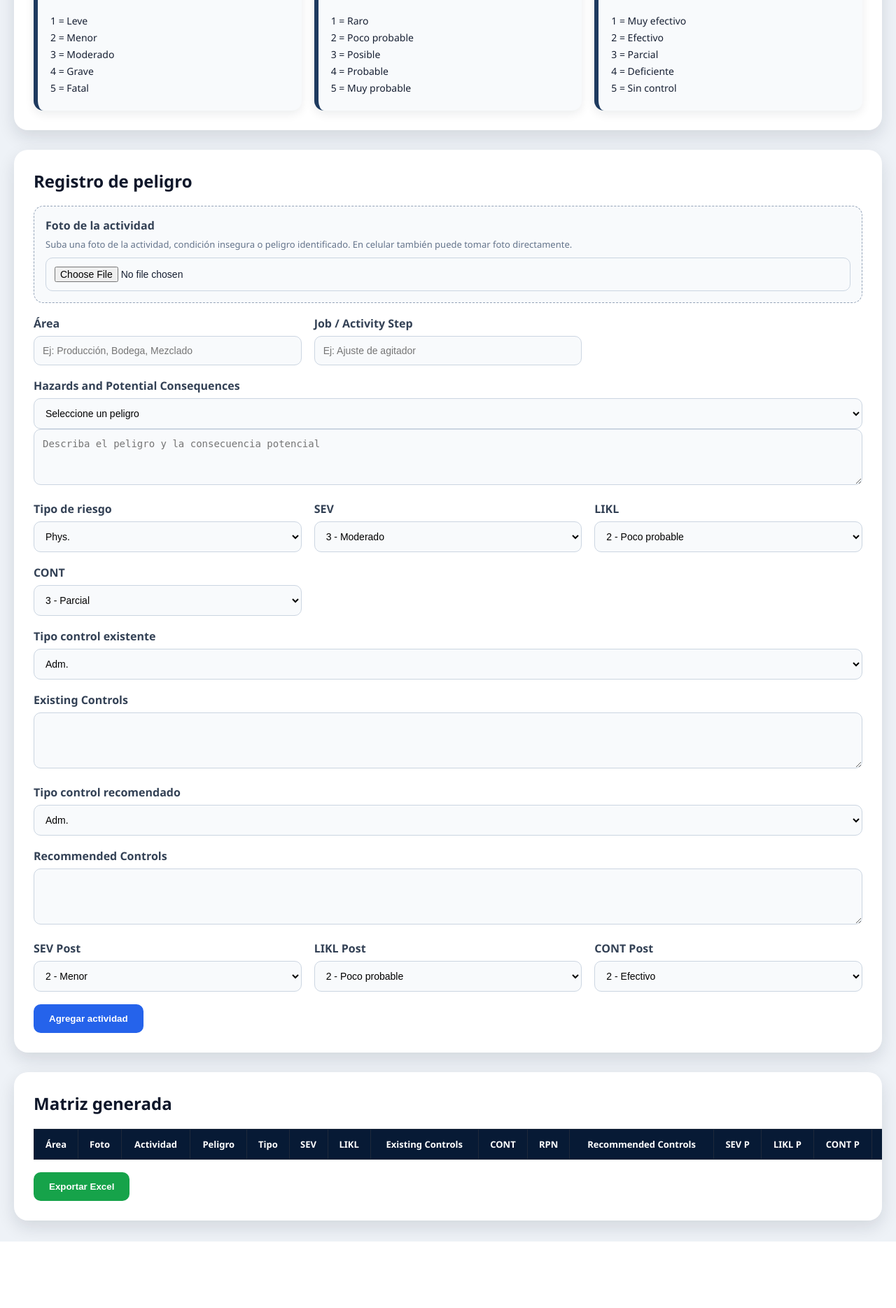
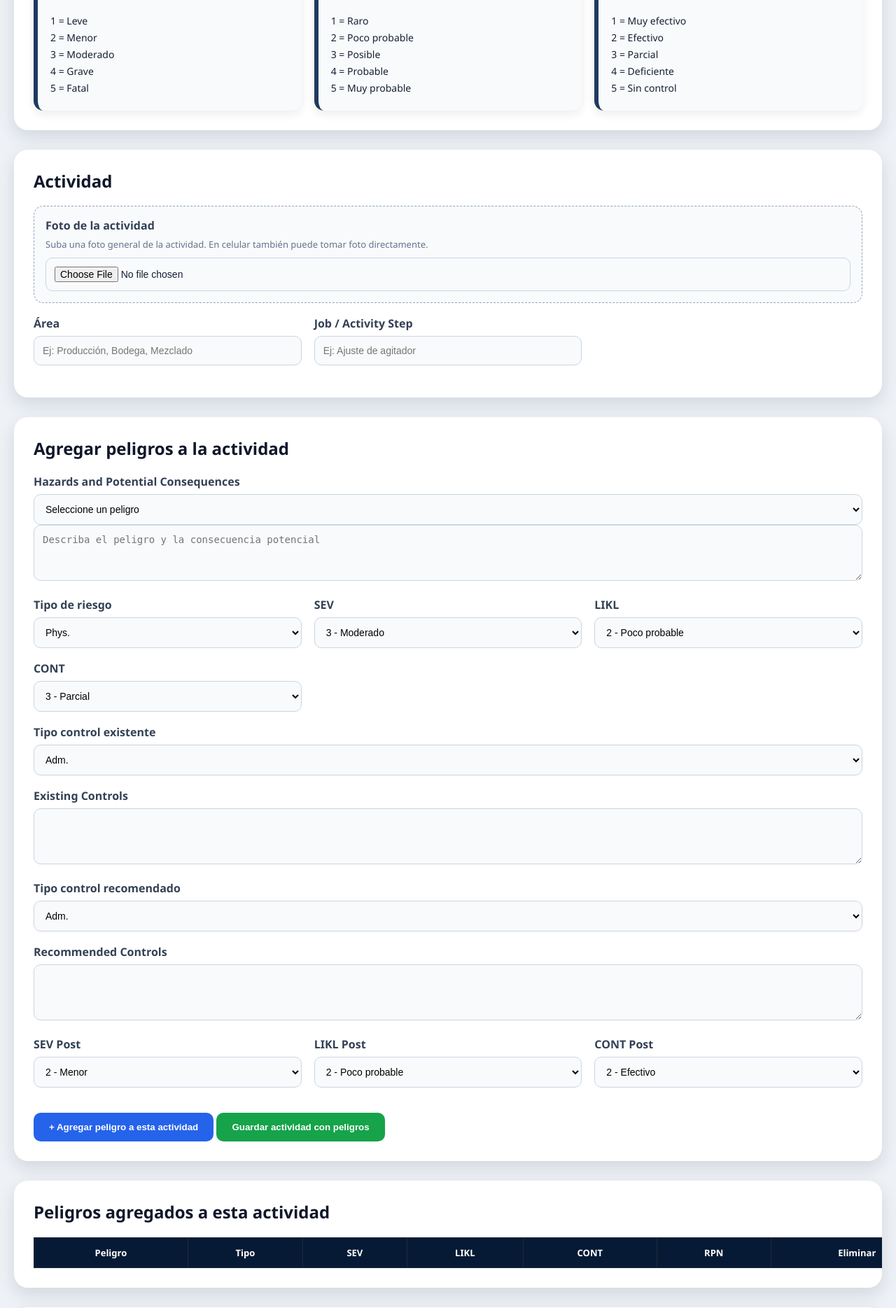
Before and after one commit to steff-1804/JSA-An-lisis-de-peligros-laborales, a Flask app: page / in a window 1280 px wide. Shown: the part 825-2694 px from the top of the page at 70% size. Before the commit the page ends 2599 px from the top, so only its background shows below. Run offline with Flask 3, Linux system fonts and the light colour scheme; lists and menus that the app fills with data are empty.

```diff
--- a/templates/index.html
+++ b/templates/index.html
@@ -89,11 +89,11 @@
     </div>
 
     <div class="card">
-        <h2>Registro de peligro</h2>
+        <h2>Actividad</h2>
 
         <div class="form-group foto-box">
             <label>Foto de la actividad</label>
-            <p class="hint">Suba una foto de la actividad, condición insegura o peligro identificado. En celular también puede tomar foto directamente.</p>
+            <p class="hint">Suba una foto general de la actividad. En celular también puede tomar foto directamente.</p>
             <input type="file" id="foto" accept="image/*" capture="environment">
         </div>
 
@@ -108,6 +108,10 @@
                 <input type="text" id="actividad" placeholder="Ej: Ajuste de agitador">
             </div>
         </div>
+    </div>
+
+    <div class="card">
+        <h2>Agregar peligros a la actividad</h2>
 
         <div class="form-group">
             <label>Hazards and Potential Consequences</label>
@@ -118,33 +122,21 @@
                 <optgroup label="Riesgos mecánicos">
                     <option value="Caída de personas al mismo nivel">M1 - Caída de personas al mismo nivel</option>
                     <option value="Caída de personas a distinto nivel">M2 - Caída de personas a distinto nivel</option>
-                    <option value="Caída de objetos por desplome o derrumbamiento">M3 - Caída de objetos por desplome o derrumbamiento</option>
                     <option value="Caída de objetos por manipulación">M4 - Caída de objetos por manipulación</option>
-                    <option value="Caída de objetos desprendidos">M5 - Caída de objetos desprendidos</option>
-                    <option value="Resbalamiento por pisadas sobre objetos">M6 - Resbalamiento por pisadas sobre objetos</option>
                     <option value="Choque contra objetos móviles">M7 - Choque contra objetos móviles</option>
                     <option value="Choque contra objetos inmóviles">M8 - Choque contra objetos inmóviles</option>
                     <option value="Golpes por objetos o herramientas">M9 - Golpes por objetos o herramientas</option>
-                    <option value="Golpes contra objetos o superficies">M10 - Golpes contra objetos o superficies</option>
                     <option value="Cortes y lastimaduras por objetos, herramientas o superficies">M11 - Cortes y lastimaduras</option>
-                    <option value="Proyección de partículas">M12 - Proyección de partículas</option>
                     <option value="Atrapamiento por partes móviles de maquinaria">M13 - Atrapamiento por partes móviles</option>
                     <option value="Atrapamiento entre objetos">M14 - Atrapamiento entre objetos</option>
-                    <option value="Atrapamiento por vuelco de máquinas o vehículos">M15 - Atrapamiento por vuelco</option>
                     <option value="Atropello o golpes por contacto con vehículos">M16 - Atropello o contacto con vehículos</option>
-                    <option value="Asfixia por espacios confinados">M17 - Asfixia por espacios confinados</option>
-                    <option value="Quemaduras por contacto con superficies calientes">M18 - Quemaduras por superficies calientes</option>
-                    <option value="Laceración por objetos cortantes">M19 - Laceración</option>
                 </optgroup>
 
                 <optgroup label="Riesgos físicos">
                     <option value="Exposición a ruido excesivo">F1 - Ruido excesivo</option>
                     <option value="Exposición a vibraciones">F2 - Vibraciones</option>
                     <option value="Iluminación deficiente">F3 - Iluminación deficiente</option>
-                    <option value="Iluminación excesiva">F4 - Iluminación excesiva</option>
                     <option value="Quemaduras por contacto con temperaturas altas">F5 - Temperaturas altas</option>
-                    <option value="Estrés térmico por calor">F6 - Estrés térmico</option>
-                    <option value="Hipotermia por contacto con temperaturas bajas">F7 - Temperaturas bajas</option>
                     <option value="Contacto eléctrico directo">F12 - Contacto eléctrico directo</option>
                     <option value="Contacto eléctrico indirecto">F13 - Contacto eléctrico indirecto</option>
                 </optgroup>
@@ -154,9 +146,6 @@
                     <option value="Exposición a polvo inorgánico o metálico">Q02 - Polvo inorgánico o metálico</option>
                     <option value="Exposición a gases">Q03 - Gases</option>
                     <option value="Exposición a vapores químicos">Q04 - Vapores químicos</option>
-                    <option value="Exposición a nieblas químicas">Q05 - Nieblas químicas</option>
-                    <option value="Exposición a rocíos químicos">Q06 - Rocíos químicos</option>
-                    <option value="Exposición a humos de combustión">Q07 - Humos de combustión</option>
                     <option value="Quemaduras por contacto con químicos">Q08 - Quemaduras químicas</option>
                     <option value="Intoxicación por contacto con químicos">Q09 - Intoxicación química</option>
                 </optgroup>
@@ -166,7 +155,6 @@
                     <option value="Levantamiento manual de objetos">E02 - Levantamiento manual</option>
                     <option value="Movimiento corporal repetitivo">E03 - Movimiento repetitivo</option>
                     <option value="Posición forzada de pie">E04 - Posición forzada de pie</option>
-                    <option value="Posición forzada sentada">E05 - Posición forzada sentada</option>
                     <option value="Posición encorvada">E06 - Posición encorvada</option>
                     <option value="Empuje y arrastre de cargas">E08 - Empuje y arrastre</option>
                 </optgroup>
@@ -287,7 +275,32 @@
             </div>
         </div>
 
-        <button onclick="agregarFila()" class="btn">Agregar actividad</button>
+        <button onclick="agregarPeligroAActividad()" class="btn">
+            + Agregar peligro a esta actividad
+        </button>
+
+        <button onclick="guardarActividadConPeligros()" class="btn export">
+            Guardar actividad con peligros
+        </button>
+    </div>
+
+    <div class="card">
+        <h2>Peligros agregados a esta actividad</h2>
+
+        <table id="tabla_peligros_temp">
+            <thead>
+                <tr>
+                    <th>Peligro</th>
+                    <th>Tipo</th>
+                    <th>SEV</th>
+                    <th>LIKL</th>
+                    <th>CONT</th>
+                    <th>RPN</th>
+                    <th>Eliminar</th>
+                </tr>
+            </thead>
+            <tbody></tbody>
+        </table>
     </div>
 
     <div class="card">
@@ -328,6 +341,7 @@
 
 <script>
 let matriz = [];
+let peligrosActividad = [];
 
 function calcularRPN(sev, likl, cont) {
     return Number(sev) * Number(likl) * Number(cont);
@@ -349,6 +363,64 @@ function copiarHazard() {
     } else {
         peligro.value = select.value;
     }
+}
+
+function agregarPeligroAActividad() {
+    const peligroItem = {
+        peligro: document.getElementById("peligro").value,
+        tipo_riesgo: document.getElementById("tipo_riesgo").value,
+        sev: document.getElementById("sev").value,
+        likl: document.getElementById("likl").value,
+        cont: document.getElementById("cont").value,
+        tipo_control_existente: document.getElementById("tipo_control_existente").value,
+        existing_controls: document.getElementById("existing_controls").value,
+        tipo_control_recomendado: document.getElementById("tipo_control_recomendado").value,
+        recommended_controls: document.getElementById("recommended_controls").value,
+        sev_post: document.getElementById("sev_post").value,
+        likl_post: document.getElementById("likl_post").value,
+        cont_post: document.getElementById("cont_post").value
+    };
+
+    if (!peligroItem.peligro) {
+        alert("Debe seleccionar o escribir un peligro.");
+        return;
+    }
+
+    peligrosActividad.push(peligroItem);
+    renderPeligrosTemporales();
+    limpiarCamposPeligro();
+}
+
+function renderPeligrosTemporales() {
+    const tbody = document.querySelector("#tabla_peligros_temp tbody");
+    tbody.innerHTML = "";
+
+    peligrosActividad.forEach((item, index) => {
+        const rpn = calcularRPN(item.sev, item.likl, item.cont);
+
+        tbody.innerHTML += `
+        <tr>
+            <td>${item.peligro}</td>
+            <td>${item.tipo_riesgo}</td>
+            <td>${item.sev}</td>
+            <td>${item.likl}</td>
+            <td>${item.cont}</td>
+            <td class="${colorRPN(rpn)}">${rpn}</td>
+            <td><button class="delete" onclick="eliminarPeligroTemporal(${index})">X</button></td>
+        </tr>`;
+    });
+}
+
+function eliminarPeligroTemporal(index) {
+    peligrosActividad.splice(index, 1);
+    renderPeligrosTemporales();
+}
+
+function limpiarCamposPeligro() {
+    document.getElementById("hazard_select").value = "";
+    document.getElementById("peligro").value = "";
+    document.getElementById("existing_controls").value = "";
+    document.getElementById("recommended_controls").value = "";
 }
 
 function comprimirImagen(archivo, callback) {
@@ -392,54 +464,52 @@ function comprimirImagen(archivo, callback) {
     reader.readAsDataURL(archivo);
 }
 
-function agregarFila() {
-    const item = {
-        foto: "",
-        area: document.getElementById("area").value,
-        actividad: document.getElementById("actividad").value,
-        peligro: document.getElementById("peligro").value,
-        tipo_riesgo: document.getElementById("tipo_riesgo").value,
-        sev: document.getElementById("sev").value,
-        likl: document.getElementById("likl").value,
-        cont: document.getElementById("cont").value,
-        tipo_control_existente: document.getElementById("tipo_control_existente").value,
-        existing_controls: document.getElementById("existing_controls").value,
-        tipo_control_recomendado: document.getElementById("tipo_control_recomendado").value,
-        recommended_controls: document.getElementById("recommended_controls").value,
-        sev_post: document.getElementById("sev_post").value,
-        likl_post: document.getElementById("likl_post").value,
-        cont_post: document.getElementById("cont_post").value
-    };
+function guardarActividadConPeligros() {
+    const area = document.getElementById("area").value;
+    const actividad = document.getElementById("actividad").value;
+    const archivo = document.getElementById("foto").files[0];
 
-    if (!item.area || !item.actividad || !item.peligro) {
-        alert("Debe llenar área, actividad y peligro.");
+    if (!area || !actividad) {
+        alert("Debe llenar área y actividad.");
         return;
     }
 
-    const archivo = document.getElementById("foto").files[0];
+    if (peligrosActividad.length === 0) {
+        alert("Debe agregar al menos un peligro a la actividad.");
+        return;
+    }
+
+    function guardarConFoto(fotoBase64) {
+        peligrosActividad.forEach((peligroItem, index) => {
+            matriz.push({
+                foto: index === 0 ? fotoBase64 : "",
+                area: area,
+                actividad: actividad,
+                ...peligroItem
+            });
+        });
+
+        renderTabla();
+        limpiarFormularioCompleto();
+    }
 
     if (archivo) {
         comprimirImagen(archivo, function(imagenComprimida) {
-            item.foto = imagenComprimida;
-            matriz.push(item);
-            renderTabla();
-            limpiarFormulario();
+            guardarConFoto(imagenComprimida);
         });
     } else {
-        matriz.push(item);
-        renderTabla();
-        limpiarFormulario();
+        guardarConFoto("");
     }
 }
 
-function limpiarFormulario() {
+function limpiarFormularioCompleto() {
     document.getElementById("area").value = "";
     document.getElementById("actividad").value = "";
-    document.getElementById("peligro").value = "";
-    document.getElementById("existing_controls").value = "";
-    document.getElementById("recommended_controls").value = "";
     document.getElementById("foto").value = "";
-    document.getElementById("hazard_select").value = "";
+
+    peligrosActividad = [];
+    renderPeligrosTemporales();
+    limpiarCamposPeligro();
 }
 
 function eliminarFila(index) {
```
